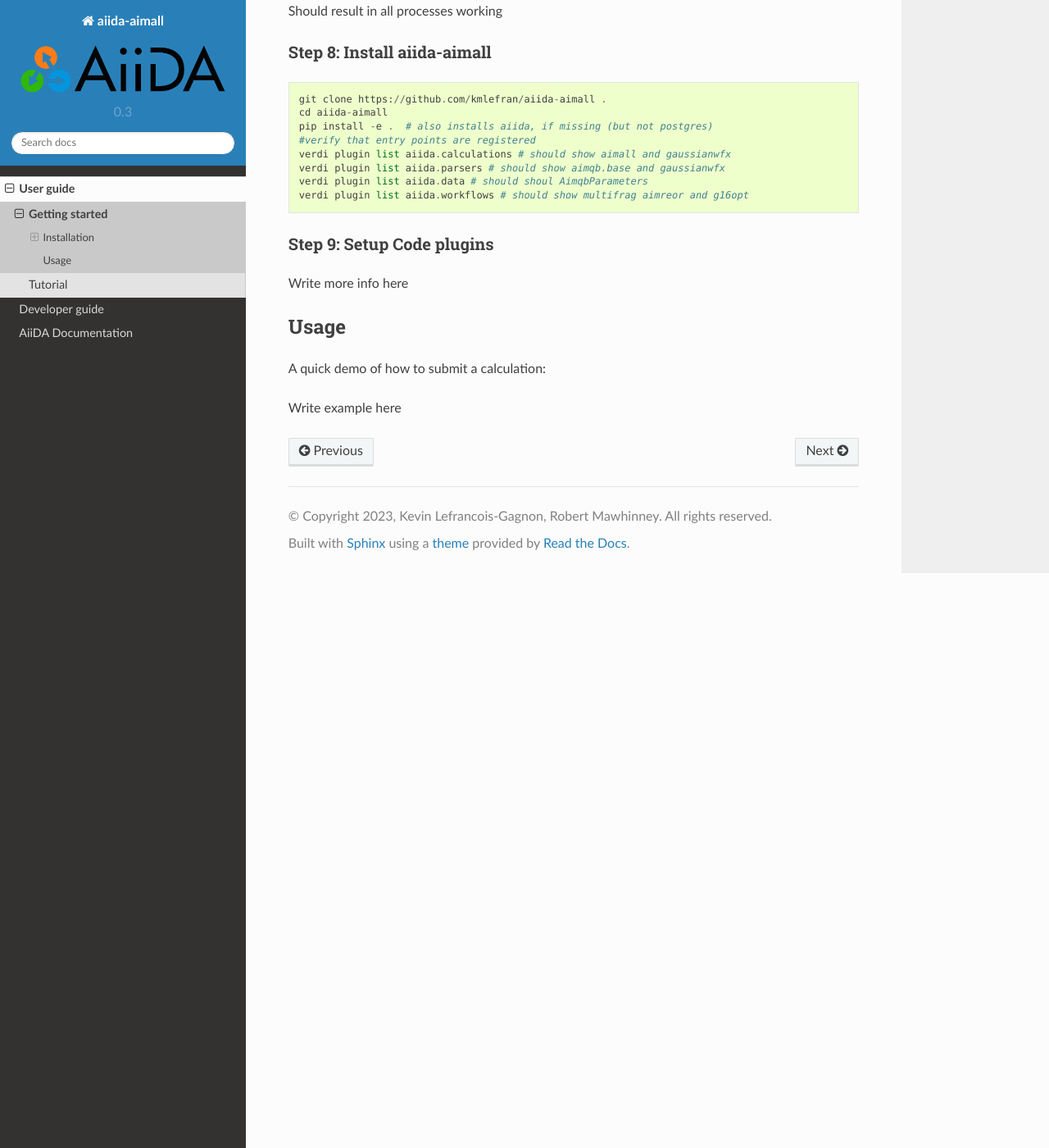
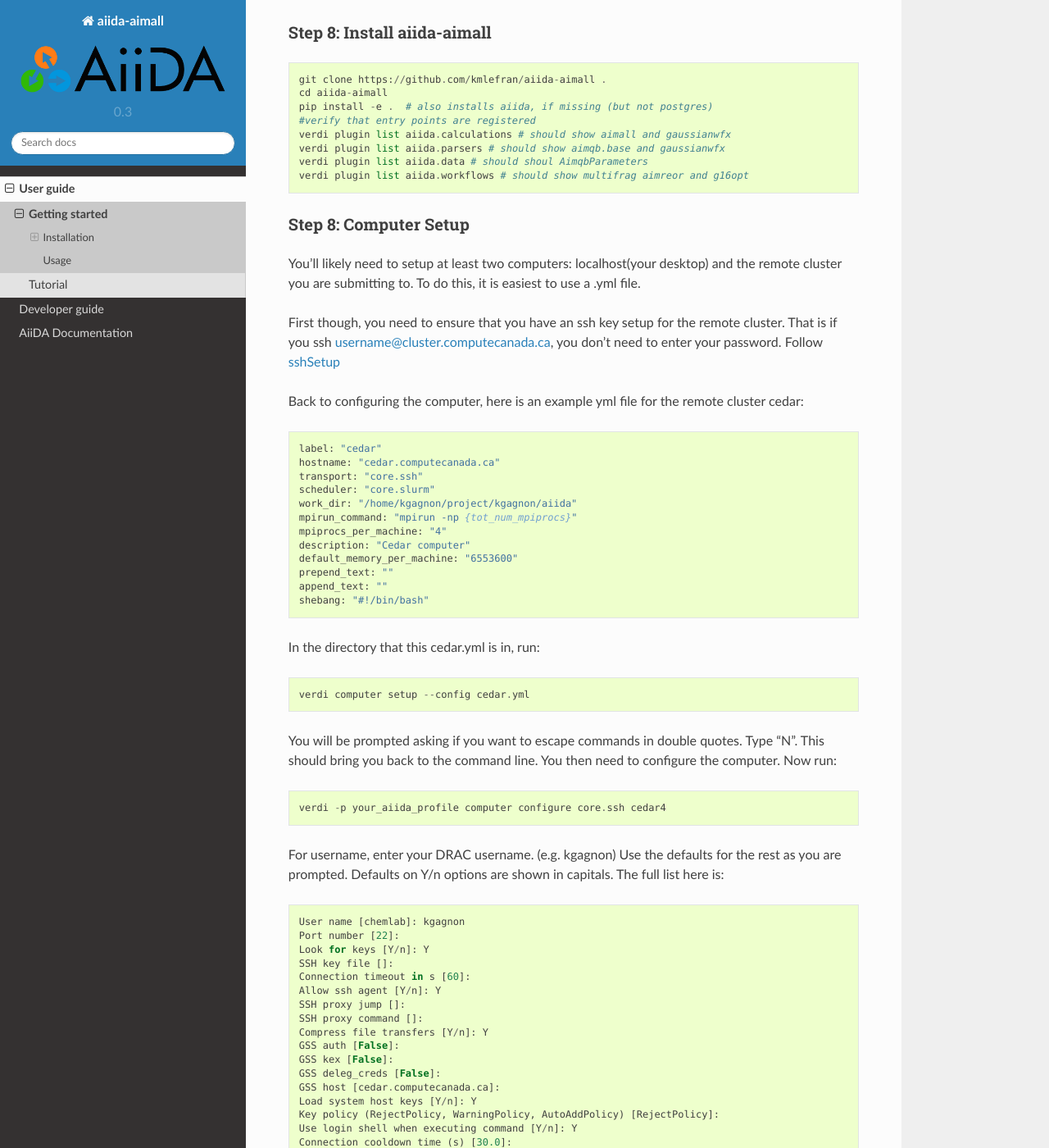
Before and after one commit to kmlefran/aiida-aimall, a Sphinx documentation site: the page built from docs/source/user_guide/get_started.rst, in a window 1280 px wide and 1400 px high, scrolled down 1927 px. Shown: the whole window at 82% size. Built offline with Sphinx 7.4.7 and the Read the Docs theme 2.0.0, drawn with Linux system fonts in a browser that asks for light colours; pages that are not in the unit, such as notebooks, are missing from menus; some of the changed text lies outside the part shown.

Commit message:
Finish getting started document

```diff
--- a/docs/source/user_guide/get_started.rst
+++ b/docs/source/user_guide/get_started.rst
@@ -64,6 +61,8 @@
     verdi quicksetup
     verdi profile setdefault <PROFILE>
 
+You will be prompted in the quicksetup command, answer as suits you for profile name etc
+
 Note that in the second line, <PROFILE> should be whatever you set in the prompts for verdi quicksetup.
 
 Step 7: Launch Daemons and Verify
@@ -88,9 +87,130 @@
     verdi plugin list aiida.data # should shoul AimqbParameters
     verdi plugin list aiida.workflows # should show multifrag aimreor and g16opt
 
+Step 8: Computer Setup
+----------------------
+You'll likely need to setup at least two computers: localhost(your desktop) and the remote cluster you are submitting to. To do this, it is easiest to use a .yml file.
+
+First though, you need to ensure that you have an ssh key setup for the remote cluster. That is if you ssh username@cluster.computecanada.ca, you don't need to enter your password. Follow sshSetup_
+
+Back to configuring the computer, here is an example yml file for the remote cluster cedar:
+::
+
+    label: "cedar"
+    hostname: "cedar.computecanada.ca"
+    transport: "core.ssh"
+    scheduler: "core.slurm"
+    work_dir: "/home/kgagnon/project/kgagnon/aiida"
+    mpirun_command: "mpirun -np {tot_num_mpiprocs}"
+    mpiprocs_per_machine: "4"
+    description: "Cedar computer"
+    default_memory_per_machine: "6553600"
+    prepend_text: ""
+    append_text: ""
+    shebang: "#!/bin/bash"
+
+In the directory that this cedar.yml is in, run::
+
+    verdi computer setup --config cedar.yml
+
+You will be prompted asking if you want to escape commands in double quotes. Type "N". This should bring you back to the command line. You then need to configure the computer. Now run::
+
+    verdi -p your_aiida_profile computer configure core.ssh cedar4
+
+
+
+For username, enter your DRAC username. (e.g. kgagnon)
+Use the defaults for the rest as you are prompted. Defaults on Y/n options are shown in capitals. The full list here is:
+
+::
+
+    User name [chemlab]: kgagnon
+    Port number [22]:
+    Look for keys [Y/n]: Y
+    SSH key file []:
+    Connection timeout in s [60]:
+    Allow ssh agent [Y/n]: Y
+    SSH proxy jump []:
+    SSH proxy command []:
+    Compress file transfers [Y/n]: Y
+    GSS auth [False]:
+    GSS kex [False]:
+    GSS deleg_creds [False]:
+    GSS host [cedar.computecanada.ca]:
+    Load system host keys [Y/n]: Y
+    Key policy (RejectPolicy, WarningPolicy, AutoAddPolicy) [RejectPolicy]:
+    Use login shell when executing command [Y/n]: Y
+    Connection cooldown time (s) [30.0]:
+
+Now, test to make sure that the computer workflows::
+
+    verdi computer test cedar
+
+Should return all passes
+
+You need to do similar steps for the localhost computer. yml file. Here is the yml for localhost
+
+::
+
+    hostname: "localhost"
+    transport: "core.local"
+    scheduler: "core.direct"
+    work_dir: "/Users/chemlab/.aiida_run"
+    mpirun_command: "mpirun -np {tot_num_mpiprocs}"
+    mpiprocs_per_machine: "4"
+    description: "localhost computer"
+    prepend_text: ""
+    append_text: ""
+    shebang: "#!/bin/bash"
+
+Still use N for escaping command line arguments
+
+You need to configure and test it again, similar to before but with less prompts
+
+::
+
+    verdi -p your_aiida_profile computer configure core.local localhosttest
+
+    Use login shell when executing command [Y/n]: n
+    Connection cooldown time (s) [0.0]:
+
+    verdi computer test localhost
+
+Should return passes
+
 Step 9: Setup Code plugins
 --------------------------
-Write more info here
+Again, use .yml files like those shown here:
+
+e.g. for AIMAll:
+::
+
+    label: 'aimall'
+    description: 'aimall'
+    default_calc_job_plugin: 'aimall'
+    filepath_executable: '/Applications/AIMAll/AIMQB.app/Contents/MacOS/aimqb'
+    computer: 'localhost'
+    prepend_text: ' '
+    append_text: ' '
+
+e.g. for gaussian::
+
+    label: 'gaussian'
+    description: 'gaussian'
+    default_calc_job_plugin: 'gaussianwfx'
+    filepath_executable: '/opt/software/gaussian/g16.c01/g16'
+    computer: 'cedar'
+    prepend_text: 'module load gaussian/g16.c01'
+    append_text: ' '
+
+For both, run (changing yml file name)
+::
+
+    verdi code create core.code.installed --config aimall.yml
+
+And N for double quotes again
+
+And with that, AiiDA should be all setup!
 
 Usage
 +++++
@@ -102,3 +222,4 @@
 .. _AiidaSetup: https://aiida.readthedocs.io/projects/aiida-core/en/latest/intro/install_conda.html#intro-get-started-conda-install
 .. _PostGresSQl: https://postgresapp.com/
 .. _Conda: https://docs.conda.io/en/latest/
+.. _sshSetup: https://docs.alliancecan.ca/wiki/SSH_Keys
```
Also changed, not shown: other parts of docs/source/user_guide/get_started.rst (+0 -3 lines), 1 other file.
